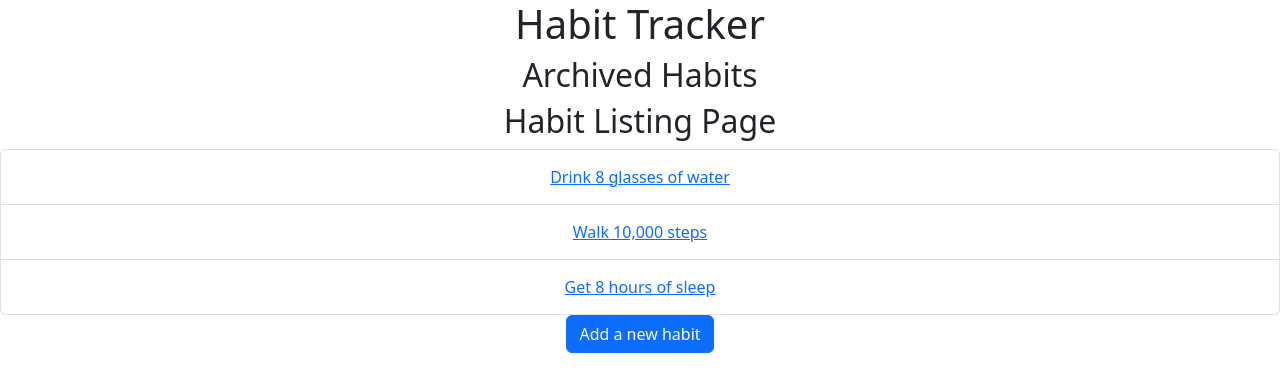
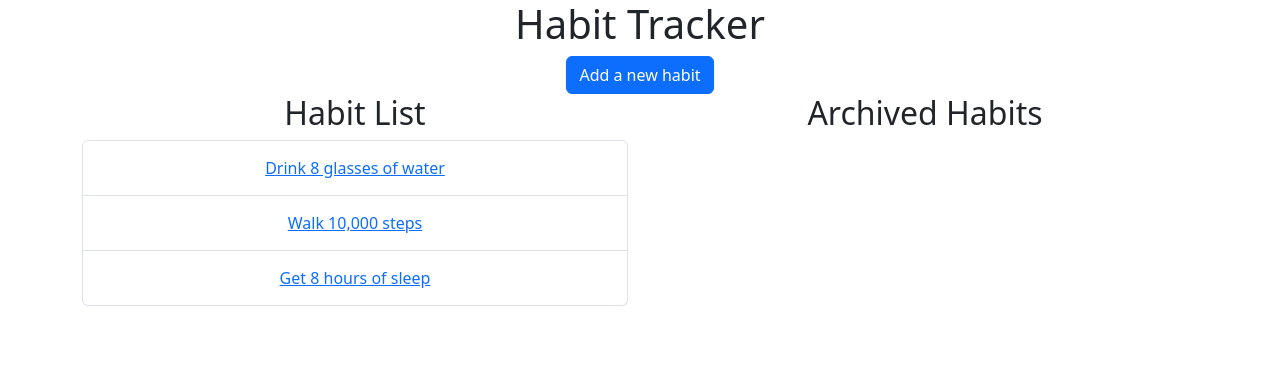
Before and after one commit to swapnaliss/habit-tracker, a React (Create React App) app: page / in a window 1280 px wide. Shown: the top 392 px of the page. Built offline with nearby package versions, Linux system fonts and the light colour scheme.

Commit message:
Unarchive functionality

```diff
--- a/src/components/Habit.jsx
+++ b/src/components/Habit.jsx
@@ -2,7 +2,7 @@ import React from 'react';
 import { Card, Button } from 'react-bootstrap';
 
 const Habit = ({ habit, onEdit, onDelete, onArchive, onUnarchive }) => {
-    console.log(habit)
+
     const handleEdit = () => {
         onEdit(habit);
     };
@@ -16,25 +16,25 @@ const Habit = ({ habit, onEdit, onDelete, onArchive, onUnarchive }) => {
         onArchive(habit);
     };
 
-    // const handleUnarchive = () => {
-    //     onUnarchive(habit);
-    // };
+    const handleUnarchive = () => {
+        onUnarchive(habit);
+    };
 
-    // const renderArchiveButton = () => {
-    //     if (habit.archived) {
-    //         return (
-    //             <Button variant="success" onClick={handleUnarchive}>
-    //                 Unarchive
-    //             </Button>
-    //         );
-    //     } else {
-    //         return (
-    //             <Button variant="secondary" onClick={handleArchive}>
-    //                 Archive
-    //             </Button>
-    //         );
-    //     }
-    // };
+    const renderArchiveButton = () => {
+        if (habit.archived) {
+            return (
+                <Button variant="success" onClick={handleUnarchive}>
+                    Unarchive
+                </Button>
+            );
+        } else {
+            return (
+                <Button variant="secondary" onClick={handleArchive}>
+                    Archive
+                </Button>
+            );
+        }
+    };
 
 
     return (
@@ -50,7 +50,8 @@ const Habit = ({ habit, onEdit, onDelete, onArchive, onUnarchive }) => {
                     </Card.Text>
                     <Button variant="primary" onClick={handleEdit}>Edit</Button>{' '}
                     <Button variant="danger" onClick={handleDelete}>Delete</Button>{' '}
-                    <Button variant="secondary" onClick={handleArchive}>Archive</Button>
+                    {/* <Button variant="secondary" onClick={handleArchive}>Archive</Button> */}
+                    {renderArchiveButton()}
                 </Card.Body>
             </Card>
         </div>
--- a/src/components/HabitList.jsx
+++ b/src/components/HabitList.jsx
@@ -1,6 +1,6 @@
 import React, { useEffect, useState, useMemo, useCallback } from 'react';
 
-import { Button, ListGroup, Modal, Form } from 'react-bootstrap';
+import { Button, ListGroup, Modal, Form, Container, Row, Col } from 'react-bootstrap';
 import Habit from './Habit';
 
 const HabitList = () => {
@@ -47,8 +47,10 @@ const HabitList = () => {
 
 
     const handleHabitClick = (habit) => {
+        setSelectedHabit(habit);
+        if(selectedHabit) {
             setSelectedHabit(null);
-        setSelectedHabit(habit);
+        }
     };
 
     const handleDelete = (habit) => {
@@ -63,22 +65,36 @@ const HabitList = () => {
     };
 
     const handleArchive = (habit) => {
+
+        let archivedHabit = null
         const updatedHabits = allHabits.map((h) => {
             if (h === habit) {
+                archivedHabit = { ...h, archived: true };
                 return { ...h, archived: true };
             }
             return h;
         }).filter((h) => !h.archived);
+
         setAllHabits(updatedHabits);
-        setArchivedHabits([...archivedHabits, habit]);
+        setArchivedHabits([...archivedHabits, archivedHabit]);
 
         setSelectedHabit(null);
     };
 
     const handleUnarchive = (habit) => {
-        const updatedHabits = archivedHabits.filter((h) => h !== habit);
+
+        let unarchivedHabit = null
+        const updatedHabits = archivedHabits.map((h) => {
+            if (h === habit) {
+                unarchivedHabit = { ...h, archived: false };
+                return { ...h, archived: false };
+            }
+            return h;
+        }).filter((h) => h.archived);
+
         setArchivedHabits(updatedHabits);
-        setAllHabits([...allHabits, habit]);
+        setAllHabits([...allHabits, unarchivedHabit]);
+
         setSelectedHabit(null);
     };
 
@@ -86,10 +102,25 @@ const HabitList = () => {
         setAllHabits(habits);
     }, [habits]);
 
-    console.log(archivedHabits)
+    console.log(selectedHabit)
     return (
         <div>
-            <div>
+            <Button variant="primary" onClick={handleShow}>
+                Add a new habit
+            </Button>
+            <Container>
+                <Row>
+                    <Col>
+                        <h2>Habit List</h2>
+                        <ListGroup>
+                            {allHabits.map((habit, index) => (
+                                <ListGroup.Item key={index}>
+                                    <Button variant="link" onClick={() => handleHabitClick(habit)}>{habit.name}</Button>
+                                </ListGroup.Item>
+                            ))}
+                        </ListGroup>
+                    </Col>
+                    <Col>
                         <h2>Archived Habits</h2>
                         <ListGroup>
                             {archivedHabits.map((habit, index) => (
@@ -98,15 +129,9 @@ const HabitList = () => {
                                 </ListGroup.Item>
                             ))}
                         </ListGroup>
-            </div>
-            <h2>Habit Listing Page</h2>
-            <ListGroup>
-                {allHabits.map((habit, index) => (
-                    <ListGroup.Item key={index}>
-                        <Button variant="link" onClick={() => handleHabitClick(habit)}>{habit.name}</Button>
-                    </ListGroup.Item>
-                ))}
-            </ListGroup>
+                    </Col>
+                </Row>
+            </Container>
 
             {selectedHabit && (
                 <Habit
@@ -119,10 +144,6 @@ const HabitList = () => {
             )}
 
             <div>
-                <Button variant="primary" onClick={handleShow}>
-                    Add a new habit
-                </Button>
-
                 <Modal show={show} onHide={handleClose}>
                     <Modal.Header closeButton>
                         <Modal.Title>{selectedHabit ? 'Edit Habit' : 'Add a Habit'}</Modal.Title>
```
Lines whose indentation alone changed are shown as unchanged.
